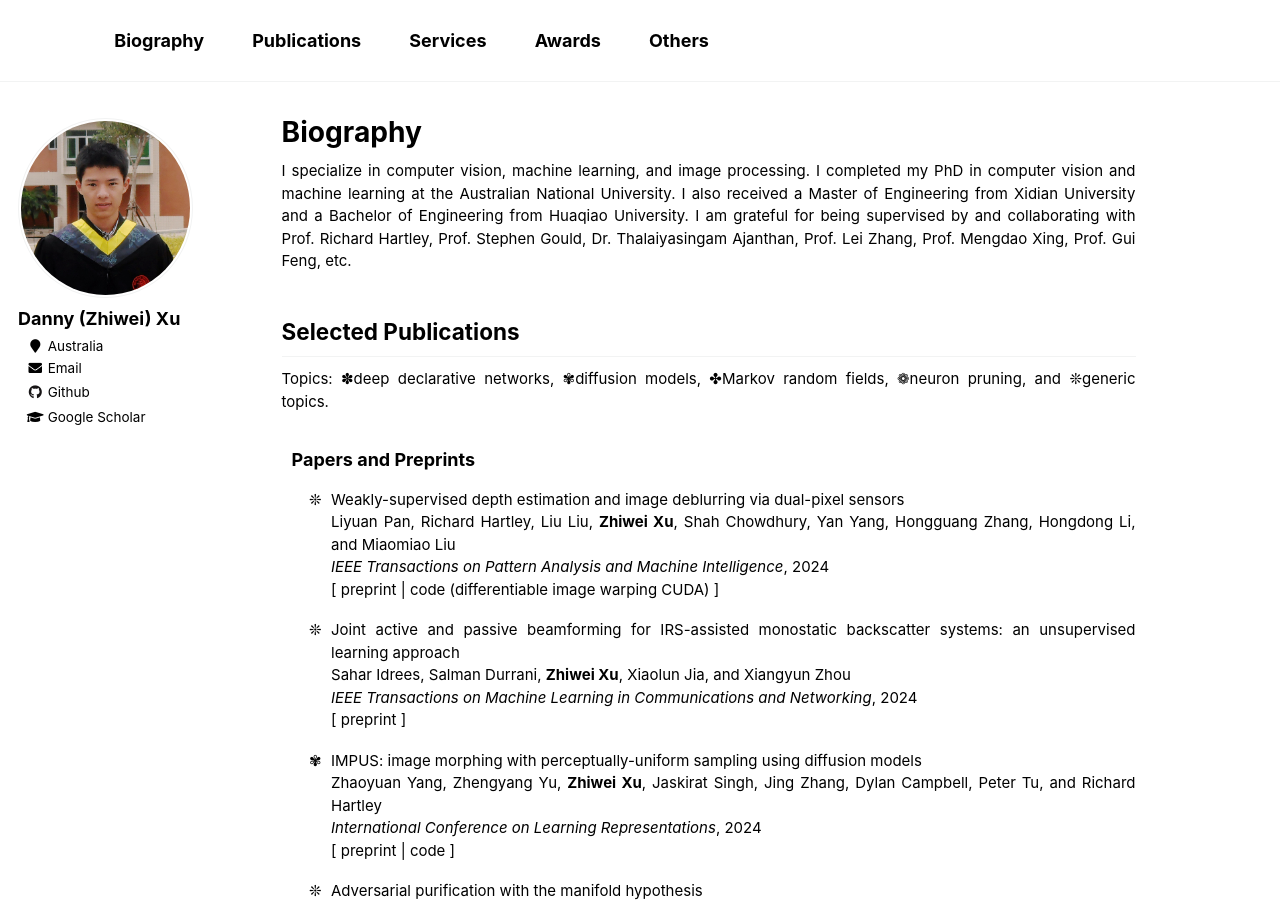
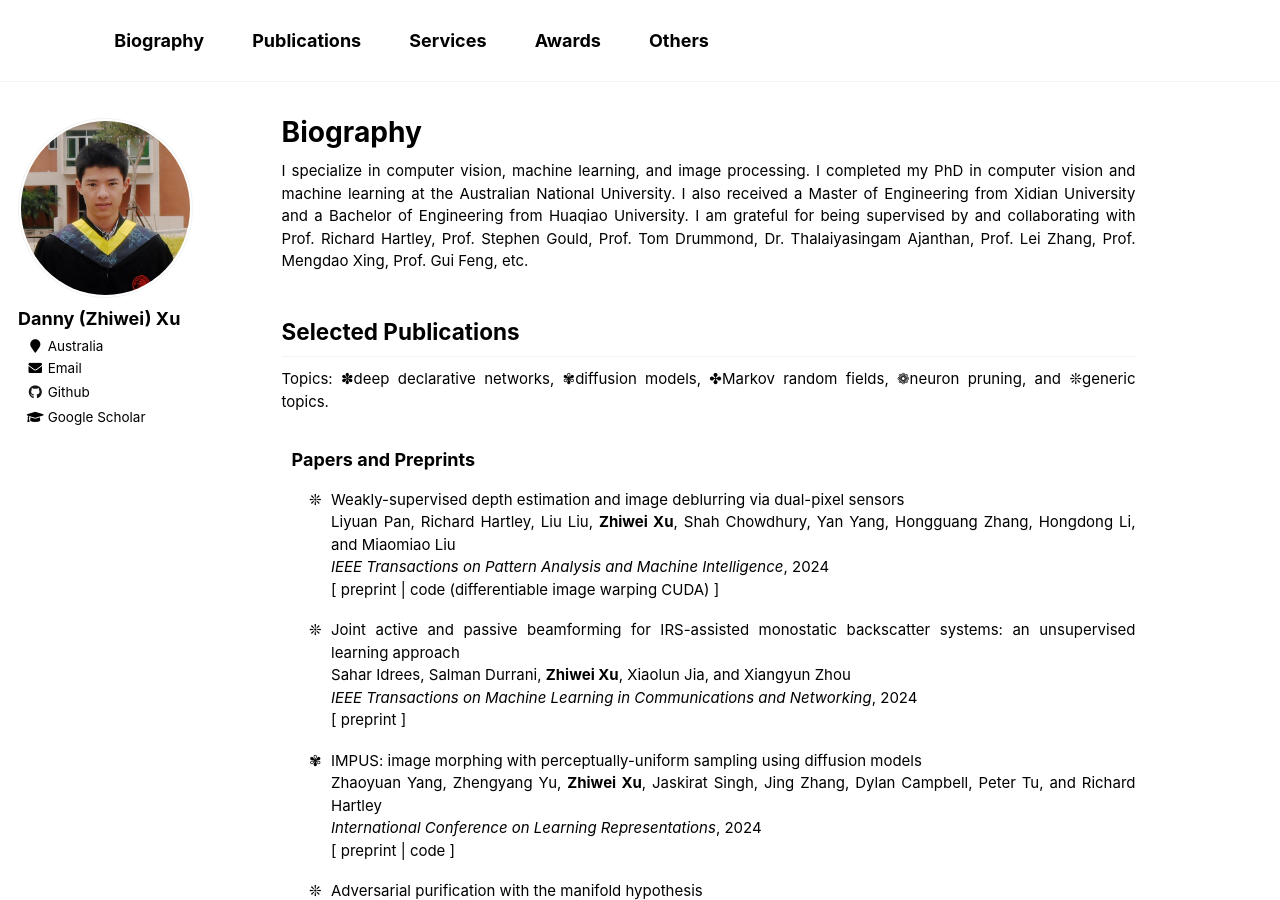
Before and after one commit to zwxu064/zwxu064.github.io, a Jekyll site: the page built from _pages/about.html, in a window 1280 px wide and 900 px high. Built offline with Jekyll 4.4.1, drawn with Linux system fonts in a browser that asks for light colours.

Commit message:
Update about.html

```diff
--- a/_pages/about.html
+++ b/_pages/about.html
@@ -20,7 +20,7 @@ ul{li{padding-inline-start: 1ch;}}
   I completed my PhD in <a style="color: black;" href="https://www.proquest.com/openview/111e8f413451373d776d55f103ede762/1?pq-origsite=gscholar&cbl=2026366&diss=y", target="_blank">
   computer vision and machine learning</a> at the Australian National University.
   I also received a Master of Engineering from Xidian University and a Bachelor of Engineering from Huaqiao University.
-  I am grateful for being supervised by and collaborating with Prof. Richard Hartley, Prof. Stephen Gould, Dr. Thalaiyasingam Ajanthan, Prof. Lei Zhang, Prof. Mengdao Xing, Prof. Gui Feng, etc.
+  I am grateful for being supervised by and collaborating with Prof. Richard Hartley, Prof. Stephen Gould, Prof. Tom Drummond, Dr. Thalaiyasingam Ajanthan, Prof. Lei Zhang, Prof. Mengdao Xing, Prof. Gui Feng, etc.
 </p>
 
 <h2 id="publications">Selected Publications</h2>
```
